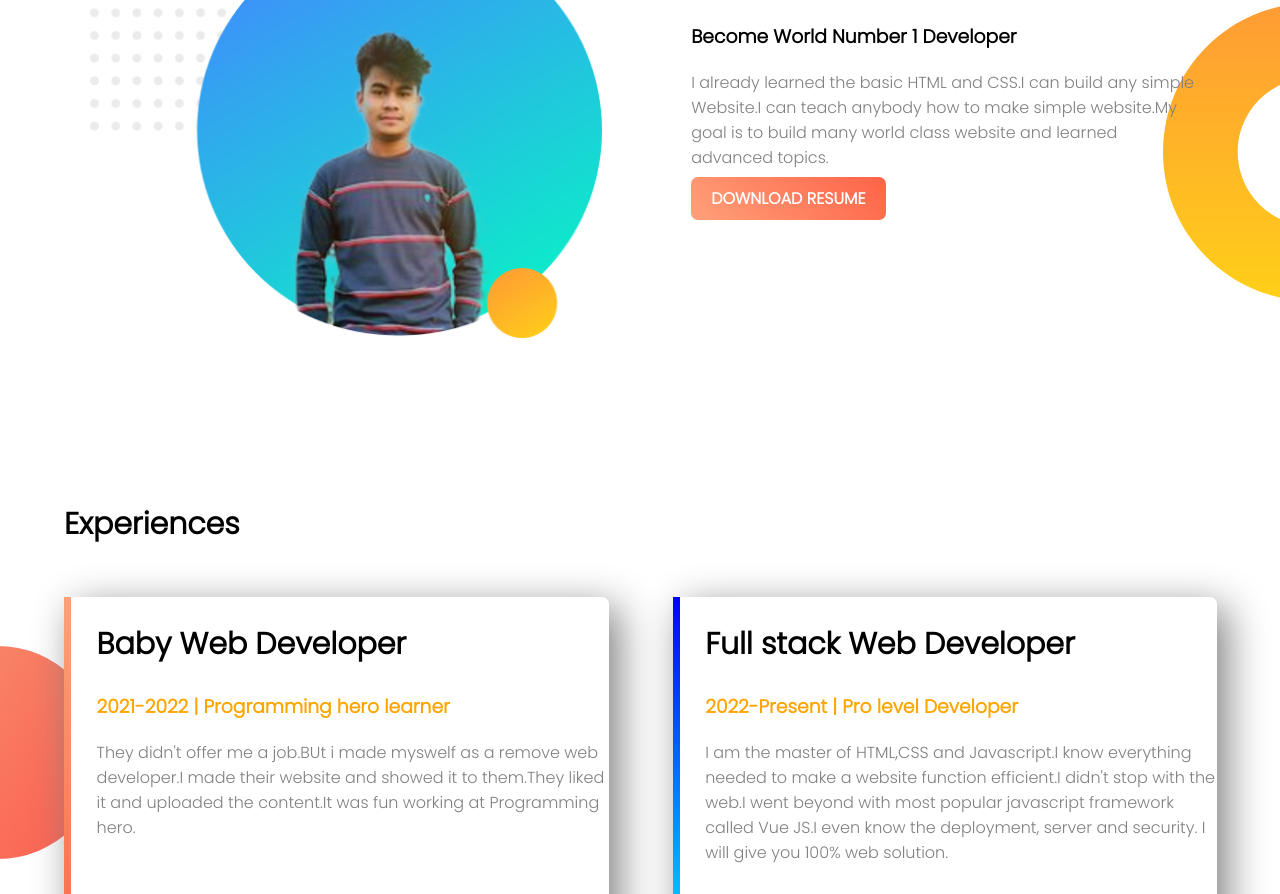
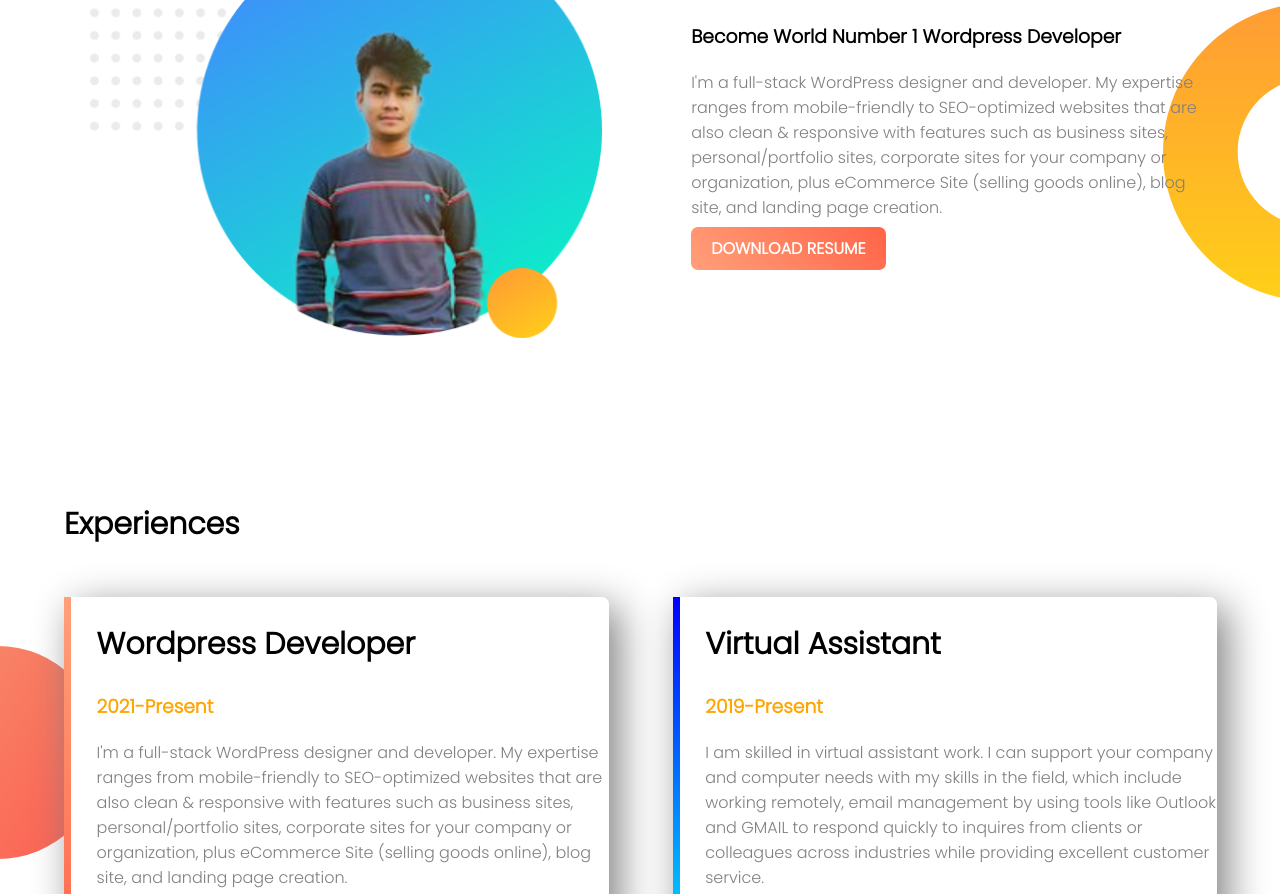
Before and after one commit to khalidhasanifrad/web-portfolio, a plain HTML site: page index.html in a window 1280 px wide. Shown: the part 698-1592 px from the top of the page. Drawn offline with Linux system fonts and the light colour scheme; a web font is replaced by a local one.

Commit message:
Update index.html

```diff
--- a/index.html
+++ b/index.html
@@ -15,8 +15,8 @@
         <div class="half-width">
             <h1>Welcome To</h1>
             <h1> <span class="orange-highlight">IFRAD</span> Website</h1>
-            <h3>World class Web Developer</h3>
-            <p>I am a professional Web Developer.If you want to make a web site for your works or want to publish your work in world wide then I can help you out. It will be the matter of proud for me to help you. Let me help you turn your idea into reality.</p>
+            <h3>Professional Wordpress Developer</h3>
+            <p>Hi, I'm Ifrad. My specialty is WordPress design and development but that's not all! You might also find me handling any administrative tasks you need like secretarial work or customer service for your business. I also specialize in responsive web design for small to medium sized businesses.</p>
             <a class="link-button" target="_blank" href="https://www.linkedin.com/in/khalid-hasan-ifrad-8a1573203/">HIRE ME</a>
         </div>
         <div class="half-width">
@@ -29,22 +29,22 @@
         </div>
         <div class="half-width">
             <h2>Big Dream</h2>
-            <h3>Become World Number 1 Developer</h3>
-            <p>I already learned the basic HTML and CSS.I can build any simple Website.I can teach anybody how to make simple website.My goal is to build many world class website and learned advanced topics.</p>
+            <h3>Become World Number 1 Wordpress Developer</h3>
+            <p>I'm a full-stack WordPress designer and developer. My expertise ranges from mobile-friendly to SEO-optimized websites that are also clean & responsive with features such as business sites, personal/portfolio sites, corporate sites for your company or organization, plus eCommerce Site (selling goods online), blog site, and landing page creation.</p>
             <a class="link-button" target="_blank" href="https://www.linkedin.com/in/khalid-hasan-ifrad-8a1573203/">DOWNLOAD RESUME</a>
         </div>
     </section>
     <section class="experience-area">
             <h2 class="experience">Experiences</h2>
         <div id="baby-web" class="half-width single-experience">
-            <h2>Baby Web Developer</h2>
-            <h3 class="orange-highlight">2021-2022 | Programming hero learner</h3>
-            <p>They didn't offer me a job.BUt i made myswelf as a remove web developer.I made their website and showed it to them.They liked it and uploaded the content.It was fun working at Programming hero.</p>
+            <h2>Wordpress Developer</h2>
+            <h3 class="orange-highlight">2021-Present</h3>
+            <p>I'm a full-stack WordPress designer and developer. My expertise ranges from mobile-friendly to SEO-optimized websites that are also clean & responsive with features such as business sites, personal/portfolio sites, corporate sites for your company or organization, plus eCommerce Site (selling goods online), blog site, and landing page creation.</p>
         </div>
         <div id="full-stack" class="half-width single-experience">
-                <h2>Full stack Web Developer</h2>
-                <h3 class="orange-highlight">2022-Present | Pro level Developer</h3>
-                <p>I am the master of HTML,CSS and Javascript.I know everything needed to make a website function efficient.I didn't stop with the web.I went beyond with most popular javascript framework called Vue JS.I even know the deployment, server and security. I will give you 100% web solution.</p>
+                <h2>Virtual Assistant</h2>
+                <h3 class="orange-highlight">2019-Present</h3>
+                <p>I am skilled in virtual assistant work. I can support your company and computer needs with my skills in the field, which include working remotely, email management by using tools like Outlook and GMAIL to respond quickly to inquires from clients or colleagues across industries while providing excellent customer service.</p>
         </div>
     </section>
     <footer>
```
